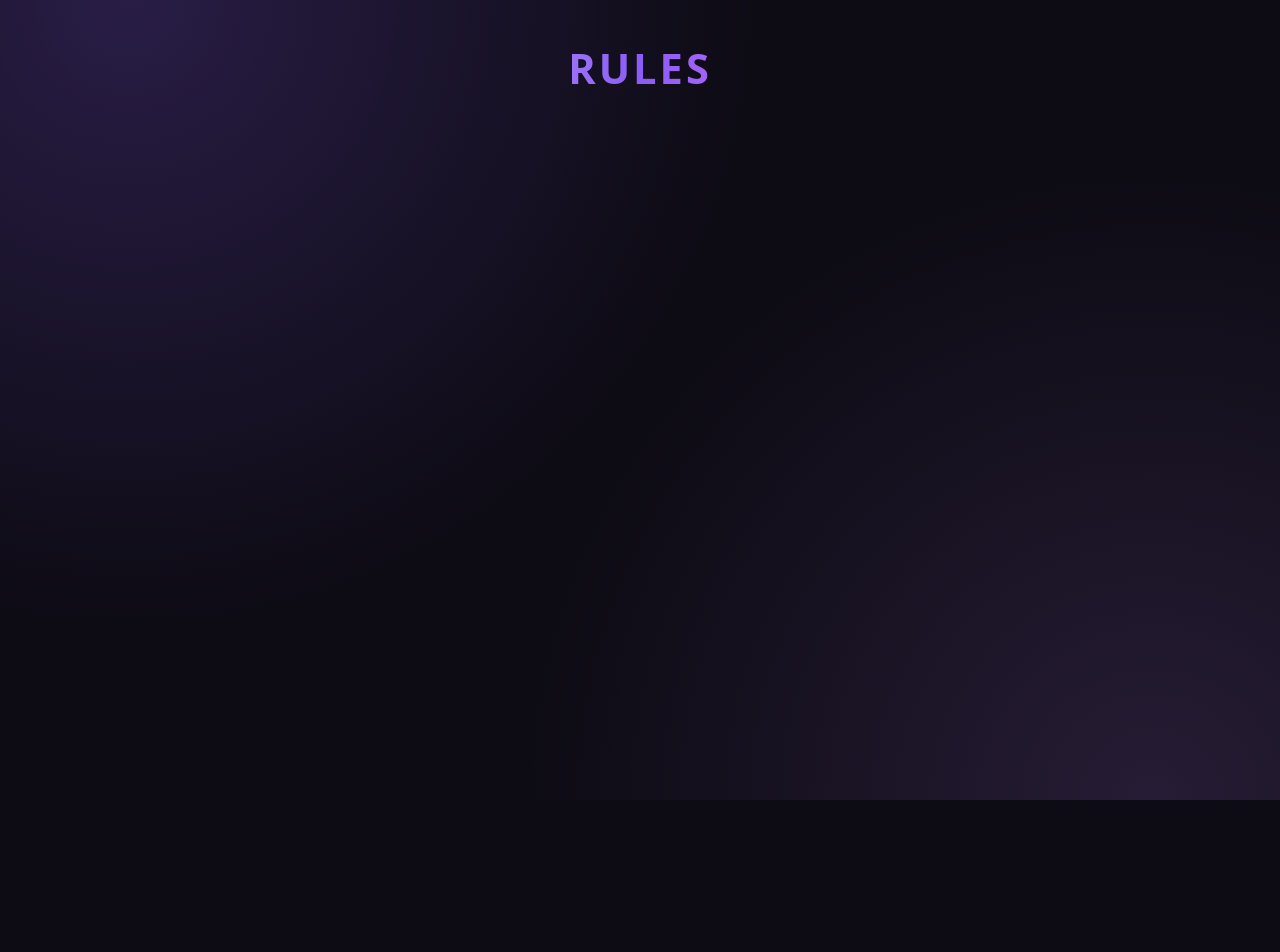
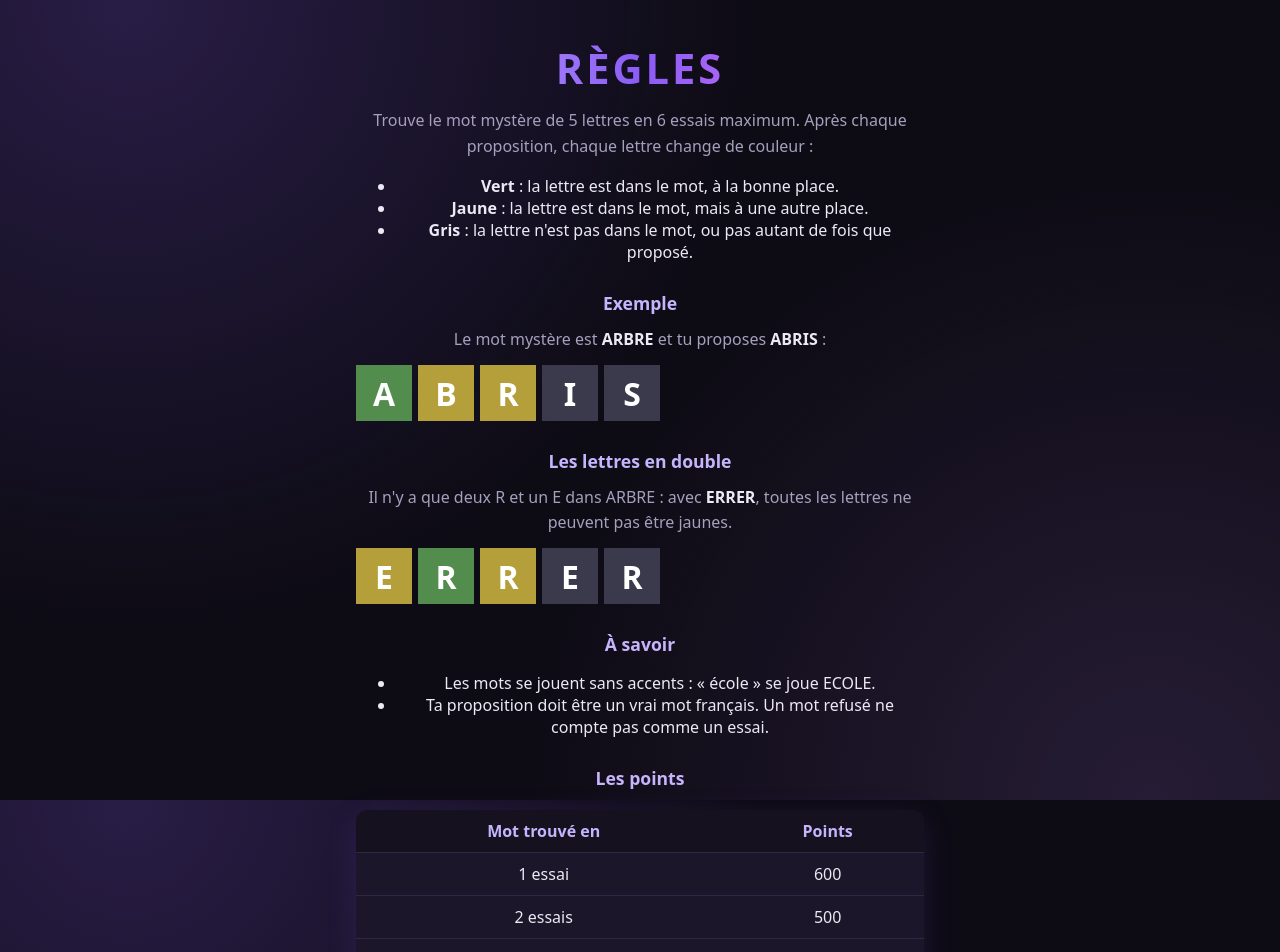
Before and after one commit to Hamzous/Mot-Mystere, a React (Vite) app: page /regles in a window 1280 px wide. Shown: the top 952 px of the page. Before the commit the page ends 800 px from the top, so only its background shows below. Built offline with nearby package versions, Linux system fonts and the light colour scheme.

Commit message:
animations et pages de regles

```diff
--- a/src/components/Case.jsx
+++ b/src/components/Case.jsx
@@ -1,5 +1,13 @@
 function Case(props) {
-  return <div className={'case ' + props.couleur}>{props.lettre}</div>
+  // "retourne" déclenche l'animation, seulement quand la case a une couleur
+  const classes = 'case ' + props.couleur + (props.couleur ? ' retourne' : '')
+
+  // --indice sert au CSS pour décaler le retournement de chaque case
+  return (
+    <div className={classes} style={{ '--indice': props.indice }}>
+      {props.lettre}
+    </div>
+  )
 }
 
 export default Case
--- a/src/components/Grille.jsx
+++ b/src/components/Grille.jsx
@@ -1,6 +1,7 @@
 import Ligne from './Ligne.jsx'
 import { ESSAIS_MAX } from '../game/reducteurPartie.js'
 import '../styles/grille.css'
+import '../styles/animations.css'
 
 function Grille(props) {
   const lignes = []
@@ -8,18 +9,25 @@ function Grille(props) {
   for (let i = 0; i < ESSAIS_MAX; i++) {
     let mot = ''
     let couleurs = null
+    const estCourante = i === props.essais.length
 
     if (i < props.essais.length) {
-
       mot = props.essais[i]
       couleurs = props.resultats[i]
-    } else if (i === props.essais.length) {
-
+    } else if (estCourante) {
       mot = props.propositionEnCours
     }
 
+    // La key de la ligne courante change à chaque refus : React la recrée,
+    // ce qui rejoue l'animation de tremblement.
+    let cle = i
+    if (estCourante) {
+      cle = i + '-' + props.nbRefus
+    }
 
-    lignes.push(<Ligne key={i} mot={mot} couleurs={couleurs} />)
+    lignes.push(
+      <Ligne key={cle} mot={mot} couleurs={couleurs} refusee={estCourante && props.refusee} />
+    )
   }
 
   return <div className="grille">{lignes}</div>
--- a/src/components/Ligne.jsx
+++ b/src/components/Ligne.jsx
@@ -15,10 +15,13 @@ function Ligne(props) {
       couleur = props.couleurs[i]
     }
 
-    cases.push(<Case key={i} lettre={lettre} couleur={couleur} />)
+    cases.push(<Case key={i} lettre={lettre} couleur={couleur} indice={i} />)
   }
 
-  return <div className="ligne">{cases}</div>
+  // "refusee" : le mot a été refusé, la ligne tremble
+  const classes = props.refusee ? 'ligne refusee' : 'ligne'
+
+  return <div className={classes}>{cases}</div>
 }
 
 export default Ligne
--- a/src/index.css
+++ b/src/index.css
@@ -366,3 +366,46 @@ a:focus-visible {
     padding: 28px 16px;
   }
 }
+/* ---------- Clavier à l'écran ---------- */
+.clavier {
+  display: flex;
+  flex-direction: column;
+  gap: 6px;
+  max-width: 520px;
+  margin: 24px auto 0;
+}
+
+.rangee-clavier {
+  display: flex;
+  gap: 5px;
+  justify-content: center;
+}
+
+.touche {
+  flex: 1;
+  min-width: 0;
+  max-width: 44px;
+  height: 52px;
+  padding: 0;
+  font-size: 1rem;
+  color: var(--texte);
+  background: var(--bordure);
+  border-radius: 6px;
+  box-shadow: 0 2px 0 #1c1730;
+}
+
+.touche.large {
+  flex: 1.6;
+  max-width: 72px;
+  font-size: 0.8rem;
+}
+
+/* .touche.vert (2 classes) passe devant .vert de grille.css */
+.touche.vert { background: var(--vert); box-shadow: 0 2px 0 #3d6a39; color: white; }
+.touche.jaune { background: var(--jaune); box-shadow: 0 2px 0 #86752a; color: white; }
+.touche.gris { background: var(--fond); box-shadow: none; color: var(--texte-doux); opacity: 0.6; }
+
+.touche:active {
+  transform: translateY(2px);
+  box-shadow: none;
+}
--- a/src/pages/Game.jsx
+++ b/src/pages/Game.jsx
@@ -1,9 +1,11 @@
-import { useReducer, useEffect } from 'react'
+import { useReducer, useEffect, useCallback } from 'react'
 import { Link } from 'react-router-dom'
 import Grille from '../components/Grille'
+import Keyboard from '../components/Keyboard'
 import { reducteurPartie, creerEtatInitial, LONGUEUR_MOT } from '../game/reducteurPartie'
 import { tirerMotMystere } from '../game/motMystere'
 import { calculerPoints } from '../game/score'
+import { etatsLettres } from '../game/clavier'
 import { estDansLaListe } from '../game/dictionnaireLocal'
 import { verifierMot, lienWiktionnaire } from '../api/wiktionary'
 import { lirePseudo, enregistrerPartie } from '../storage/storage'
@@ -15,12 +17,20 @@ function Game() {
     return creerEtatInitial(tirage.mot, tirage.motAffiche)
   })
 
-  // On écoute le clavier. L'effet dépend de "etat" : à chaque changement d'état,
-  // l'ancien écouteur est retiré et un nouveau est ajouté. Comme ça, l'écouteur
-  // lit toujours l'état à jour (sinon il garderait une version périmée).
-  useEffect(() => {
-    // Vérifie le mot auprès du Wiktionnaire, puis valide ou refuse
-    async function valider() {
+  // Une touche, qu'elle vienne du vrai clavier ou du clavier à l'écran.
+  // touche = une lettre ('A'), 'ENTREE' ou 'EFFACER'
+  const traiterTouche = useCallback(
+    async (touche) => {
+      if (touche === 'EFFACER') {
+        dispatch({ type: 'EFFACER_LETTRE' })
+        return
+      }
+      if (touche !== 'ENTREE') {
+        dispatch({ type: 'AJOUTER_LETTRE', lettre: touche })
+        return
+      }
+
+      // Entrée : on vérifie le mot auprès du Wiktionnaire, puis on valide ou on refuse
       if (etat.verification || etat.statut !== 'en_cours') {
         return
       }
@@ -49,27 +59,32 @@ function Game() {
       } else {
         dispatch({ type: 'VALIDER' })
       }
-    }
+    },
+    [etat]
+  )
 
-    function surTouche(evenement) {
+  // On écoute le vrai clavier. L'effet se relance quand traiterTouche change (donc quand
+  // l'état change) : l'écouteur lit ainsi toujours l'état à jour.
+  useEffect(() => {
+    function surClavier(evenement) {
       // on ignore les raccourcis (Ctrl+R, Cmd+C...)
       if (evenement.ctrlKey || evenement.metaKey || evenement.altKey) {
         return
       }
 
       if (evenement.key === 'Enter') {
-        valider()
+        traiterTouche('ENTREE')
       } else if (evenement.key === 'Backspace') {
-        dispatch({ type: 'EFFACER_LETTRE' })
+        traiterTouche('EFFACER')
       } else if (/^[a-zA-Z]$/.test(evenement.key)) {
-        dispatch({ type: 'AJOUTER_LETTRE', lettre: evenement.key.toUpperCase() })
+        traiterTouche(evenement.key.toUpperCase())
       }
     }
 
-    window.addEventListener('keydown', surTouche)
+    window.addEventListener('keydown', surClavier)
     // nettoyage : on retire l'écouteur avant d'en ajouter un nouveau
-    return () => window.removeEventListener('keydown', surTouche)
-  }, [etat])
+    return () => window.removeEventListener('keydown', surClavier)
+  }, [traiterTouche])
 
   // Quand la partie se termine, on l'enregistre une seule fois
   useEffect(() => {
@@ -108,6 +123,12 @@ function Game() {
         <p className={etat.messageErreur ? 'message erreur' : 'message'}>{etat.message}</p>
       )}
 
+      <Keyboard
+        etats={etatsLettres(etat.essais, etat.resultats)}
+        surTouche={traiterTouche}
+        desactive={etat.verification || partieFinie}
+      />
+
       {partieFinie && (
         <div className="fin-partie">
           <p>{etat.statut === 'gagne' ? 'Bravo ! Tu as trouvé le mot.' : 'Perdu...'}</p>
--- a/src/pages/Rules.jsx
+++ b/src/pages/Rules.jsx
@@ -1,5 +1,90 @@
+import { Link } from 'react-router-dom'
+import Ligne from '../components/Ligne'
+import { evaluerProposition } from '../game/evaluerProposition'
+import { calculerPoints } from '../game/score'
+import { LONGUEUR_MOT, ESSAIS_MAX } from '../config'
+
+// Les exemples sont calculés avec la vraie fonction de coloration
+const EXEMPLE_MOT = 'ARBRE'
+const EXEMPLE_SIMPLE = 'ABRIS'
+const EXEMPLE_DOUBLE = 'ERRER'
+
 function Rules() {
-  return <h1>Rules</h1>
+  // Un tableau de 1 à 6 essais, pour afficher les points
+  const essais = []
+  for (let i = 1; i <= ESSAIS_MAX; i++) {
+    essais.push(i)
+  }
+
+  return (
+    <div className="page-regles">
+      <h1>Règles</h1>
+
+      <p>
+        Trouve le mot mystère de {LONGUEUR_MOT} lettres en {ESSAIS_MAX} essais maximum. Après
+        chaque proposition, chaque lettre change de couleur :
+      </p>
+
+      <ul>
+        <li><span className="pastille vert"></span> <strong>Vert</strong> : la lettre est dans le mot, à la bonne place.</li>
+        <li><span className="pastille jaune"></span> <strong>Jaune</strong> : la lettre est dans le mot, mais à une autre place.</li>
+        <li><span className="pastille gris"></span> <strong>Gris</strong> : la lettre n'est pas dans le mot, ou pas autant de fois que proposé.</li>
+      </ul>
+
+      <h2>Exemple</h2>
+      <p>Le mot mystère est <strong>{EXEMPLE_MOT}</strong> et tu proposes <strong>{EXEMPLE_SIMPLE}</strong> :</p>
+      <div className="exemple">
+        <Ligne
+          mot={EXEMPLE_SIMPLE}
+          couleurs={evaluerProposition(EXEMPLE_MOT, EXEMPLE_SIMPLE)}
+          refusee={false}
+        />
+      </div>
+
+      <h2>Les lettres en double</h2>
+      <p>
+        Il n'y a que deux R et un E dans {EXEMPLE_MOT} : avec <strong>{EXEMPLE_DOUBLE}</strong>,
+        toutes les lettres ne peuvent pas être jaunes.
+      </p>
+      <div className="exemple">
+        <Ligne
+          mot={EXEMPLE_DOUBLE}
+          couleurs={evaluerProposition(EXEMPLE_MOT, EXEMPLE_DOUBLE)}
+          refusee={false}
+        />
+      </div>
+
+      <h2>À savoir</h2>
+      <ul>
+        <li>Les mots se jouent sans accents : « école » se joue ECOLE.</li>
+        <li>Ta proposition doit être un vrai mot français. Un mot refusé ne compte pas comme un essai.</li>
+      </ul>
+
+      <h2>Les points</h2>
+      <table className="tableau-scores">
+        <thead>
+          <tr>
+            <th>Mot trouvé en</th>
+            <th>Points</th>
+          </tr>
+        </thead>
+        <tbody>
+          {essais.map((nombre) => (
+            <tr key={nombre}>
+              <td>{nombre} essai{nombre > 1 ? 's' : ''}</td>
+              <td>{calculerPoints('gagne', nombre)}</td>
+            </tr>
+          ))}
+          <tr>
+            <td>Perdu</td>
+            <td>{calculerPoints('perdu', ESSAIS_MAX)}</td>
+          </tr>
+        </tbody>
+      </table>
+
+      <Link to="/">Retour à l'accueil</Link>
+    </div>
+  )
 }
 
 export default Rules
--- /dev/null
+++ b/src/styles/animations.css
@@ -0,0 +1,41 @@
+:root {
+  --duree-retournement: 0.6s;
+  --decalage-case: 0.3s;
+  --duree-tremblement: 0.4s;
+}
+
+/* Couleur finale de chaque case, utilisée à la moitié du retournement */
+.case.vert  { --fin: var(--vert); }
+.case.jaune { --fin: var(--jaune); }
+.case.gris  { --fin: var(--gris); }
+
+/* --indice = position de la case dans la ligne (0 à 4) : chaque case démarre un peu après la précédente */
+.case.retourne {
+  animation: retourner var(--duree-retournement) ease both;
+  animation-delay: calc(var(--indice) * var(--decalage-case));
+}
+
+/* La case se couche (90°), change de couleur à ce moment-là, puis se relève */
+@keyframes retourner {
+  0%   { transform: rotateX(0);     background: var(--fond-doux); border-color: var(--bordure); }
+  49%  { transform: rotateX(90deg); background: var(--fond-doux); border-color: var(--bordure); }
+  50%  { transform: rotateX(90deg); background: var(--fin);       border-color: var(--fin); }
+  100% { transform: rotateX(0);     background: var(--fin);       border-color: var(--fin); }
+}
+
+/* Mot refusé : la ligne tremble et les bordures passent en rouge */
+.ligne.refusee {
+  animation: trembler var(--duree-tremblement) ease;
+}
+
+.ligne.refusee .case {
+  border-color: var(--erreur-texte);
+}
+
+@keyframes trembler {
+  0%, 100% { transform: translateX(0); }
+  20%      { transform: translateX(-8px); }
+  40%      { transform: translateX(8px); }
+  60%      { transform: translateX(-6px); }
+  80%      { transform: translateX(6px); }
+}
```
